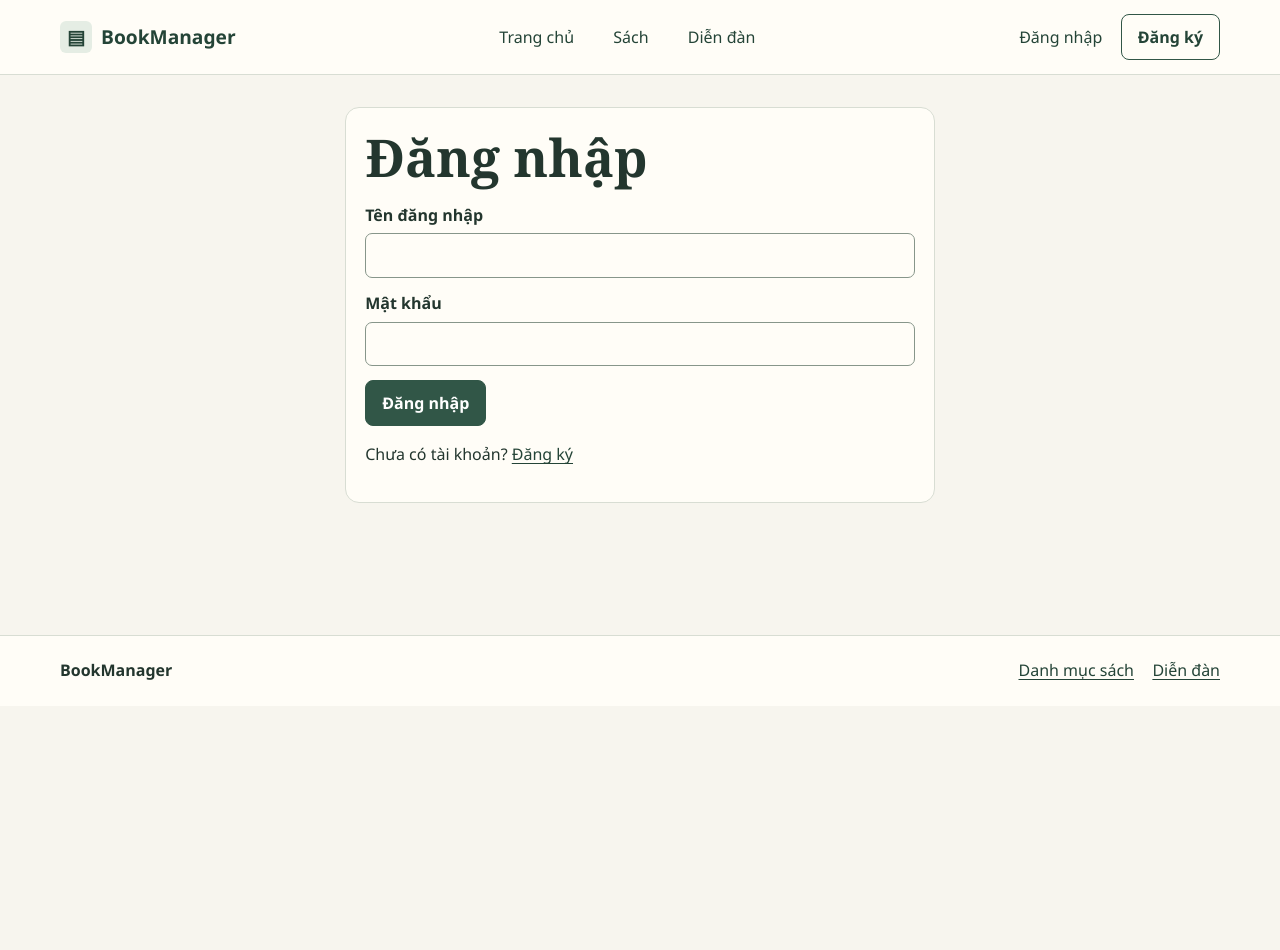
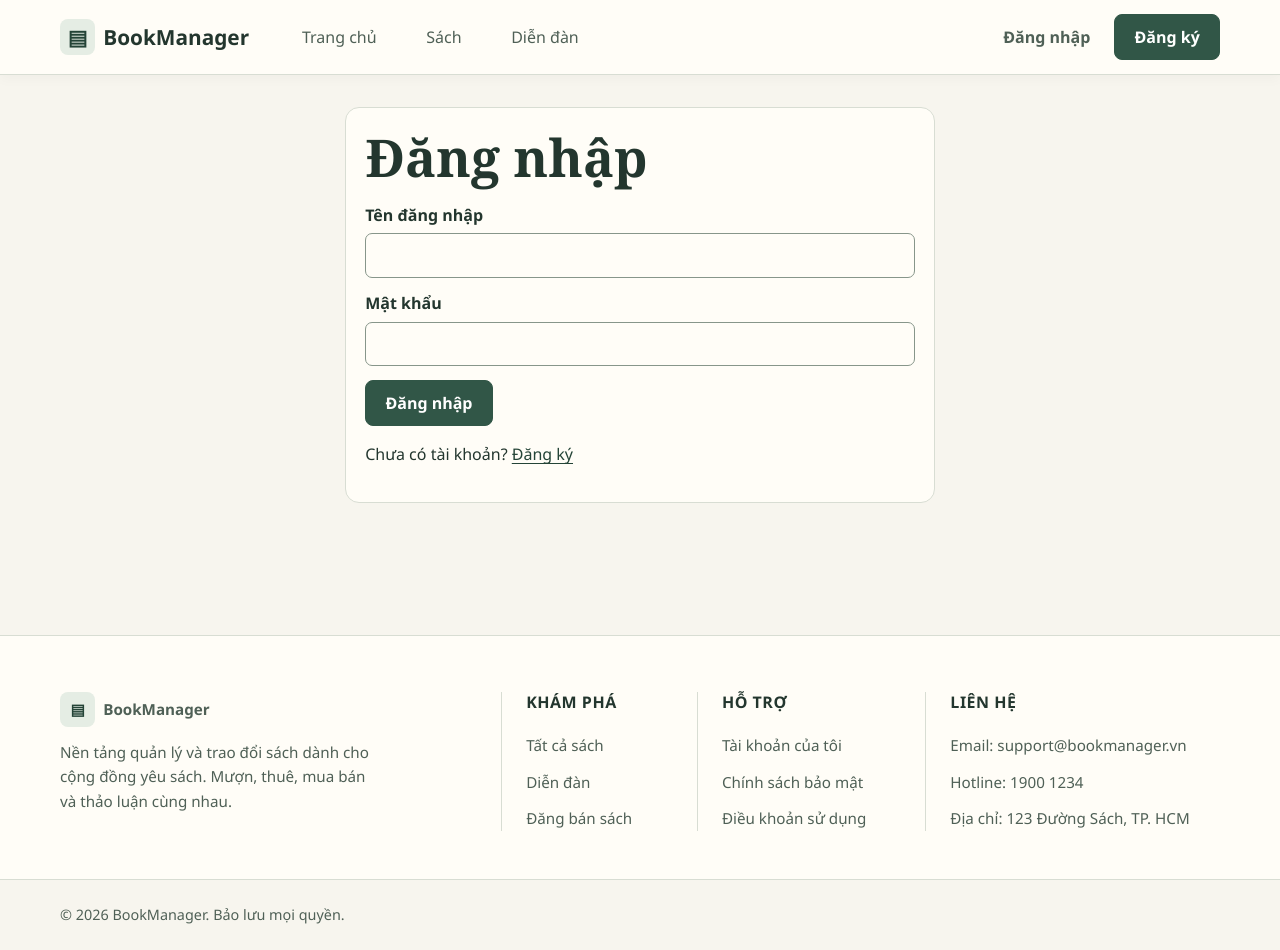
Before and after one commit to lttbinha24128/bookManager, a React (Vite) app in the folder client/: page /login in a window 1280 px wide. Before the commit the page ends 800 px from the top, so only its background shows below. Built offline with nearby package versions, Linux system fonts and the light colour scheme.

Commit message:
Hoàn thiện dự án: Merge code Admin và User

```diff
--- a/client/src/main.jsx
+++ b/client/src/main.jsx
@@ -45,18 +45,70 @@ function Layout() {
   }
   return <>
     <a className="skip-link" href="#main">Đến nội dung chính</a>
-    <header><div className="nav container">
-      <Link className="brand" to="/"><span aria-hidden="true">▤</span> BookManager</Link>
-      <nav aria-label="Điều hướng chính">
-        <NavLink end to="/">Trang chủ</NavLink><NavLink to="/books">Sách</NavLink><NavLink to="/forum">Diễn đàn</NavLink>
-      </nav>
-      <div className="account">
-        {user ? <>{user.role === 'admin' && <Link to="/admin">Quản trị</Link>}<Link to="/profile">Hồ sơ</Link><button className="secondary" onClick={logout}>Đăng xuất</button></>
-          : <><Link to="/login">Đăng nhập</Link><Link className="button secondary" to="/register">Đăng ký</Link></>}
+
+    {/* HEADER MỚI TỪ USER */}
+    <header>
+      <div className="nav container">
+        <div className="nav-left">
+          <Link className="brand" to="/"><span aria-hidden="true">▤</span> BookManager</Link>
+          <nav aria-label="Điều hướng chính">
+            <NavLink end to="/">Trang chủ</NavLink>
+            <NavLink to="/books">Sách</NavLink>
+            <NavLink to="/forum">Diễn đàn</NavLink>
+          </nav>
+        </div>
+        <div className="account">
+          {user ? (
+            <>
+              {user.role === 'admin' && <Link to="/admin">Quản trị</Link>}
+              <Link to="/profile">Hồ sơ</Link>
+              <button className="secondary" onClick={logout}>Đăng xuất</button>
+            </>
+          ) : (
+            <>
+              <Link to="/login" className="login-link">Đăng nhập</Link>
+              <Link className="button" to="/register">Đăng ký</Link>
+            </>
+          )}
+        </div>
       </div>
-    </div></header>
+    </header>
+
     <main id="main" className="container"><Outlet /></main>
-    <footer><div className="container"><strong>BookManager</strong><Link to="/books">Danh mục sách</Link><Link to="/forum">Diễn đàn</Link></div></footer>
+
+    {/* FOOTER MỚI TỪ USER */}
+    <footer>
+      <div className="container footer-grid">
+        <div className="footer-col brand-col">
+          <Link className="brand" to="/"><span aria-hidden="true">▤</span> BookManager</Link>
+          <p className="muted">Nền tảng quản lý và trao đổi sách dành cho cộng đồng yêu sách. Mượn, thuê, mua bán và thảo luận cùng nhau.</p>
+        </div>
+        <div className="footer-col">
+          <h3>Khám phá</h3>
+          <Link to="/books">Tất cả sách</Link>
+          <Link to="/forum">Diễn đàn</Link>
+          <Link to="/sell">Đăng bán sách</Link>
+        </div>
+        <div className="footer-col">
+          <h3>Hỗ trợ</h3>
+          <Link to="/profile">Tài khoản của tôi</Link>
+          <a href="#">Chính sách bảo mật</a>
+          <a href="#">Điều khoản sử dụng</a>
+        </div>
+        <div className="footer-col">
+          <h3>Liên hệ</h3>
+          <a href="mailto:support@bookmanager.vn">Email: support@bookmanager.vn</a>
+          <a href="tel:19001234">Hotline: 1900 1234</a>
+          <p>Địa chỉ: 123 Đường Sách, TP. HCM</p>
+        </div>
+      </div>
+      <div className="footer-bottom">
+        <div className="container">
+          <span>© {new Date().getFullYear()} BookManager. Bảo lưu mọi quyền.</span>
+          <span></span>
+        </div>
+      </div>
+    </footer>
   </>;
 }
 
--- a/client/src/styles.css
+++ b/client/src/styles.css
@@ -23,7 +23,7 @@ a:hover { color: var(--green); }
 button, input, select, textarea { font: inherit; }
 button, .button {
   display: inline-block;
-  padding: .62rem 1rem;
+  padding: .62rem 1.2rem;
   border: 1px solid var(--green);
   border-radius: 8px;
   background: var(--green);
@@ -31,26 +31,17 @@ button, .button {
   font-weight: 650;
   text-decoration: none;
   cursor: pointer;
+  transition: background 0.2s, transform 0.1s;
 }
 button:hover, .button:hover { background: var(--green-dark); color: #fff; }
 button:disabled { opacity: .65; cursor: wait; }
-.secondary { color: var(--green-dark); background: transparent; }
+.secondary { color: var(--green-dark); background: transparent; border: 1px solid transparent; }
 .secondary:hover { background: var(--tint); color: var(--green-dark); }
 :focus-visible { outline: 3px solid #975714; outline-offset: 3px; }
 .skip-link { position: absolute; left: 1rem; top: -5rem; background: var(--surface); padding: .5rem; z-index: 2; }
 .skip-link:focus { top: 1rem; }
 .container { width: min(1160px, calc(100% - 3rem)); margin-inline: auto; }
-header { background: var(--surface); border-bottom: 1px solid var(--line); }
-.nav, .nav nav, .account, footer .container { display: flex; align-items: center; gap: 1.15rem; flex-wrap: wrap; }
-.nav { min-height: 74px; justify-content: space-between; padding-block: .65rem; }
-.nav a { text-decoration: none; }
-.nav nav a { padding: .45rem .65rem; border-radius: 7px; }
-.nav nav a.active, .sidebar a.active { background: var(--tint); font-weight: 700; }
-.brand { font-weight: 800; font-size: 1.2rem; }
-.brand span { display: inline-grid; place-items: center; width: 2rem; height: 2rem; background: var(--tint); border-radius: 6px; margin-right: .25rem; }
-main { min-height: 70vh; padding-block: 2rem 4rem; }
-footer { border-top: 1px solid var(--line); background: var(--surface); padding-block: 1.4rem; }
-footer strong { margin-right: auto; }
+main { min-height: 70vh; padding-block: 2rem 2rem; }
 h1, h2, h3, p { overflow-wrap: anywhere; }
 h1, h2 { font-family: "Baskervville", Georgia, serif; line-height: 1.15; margin: 0 0 1rem; }
 h1 { font-size: clamp(2rem, 4.5vw, 3.25rem); }
@@ -58,26 +49,6 @@ h2 { font-size: clamp(1.45rem, 3vw, 2rem); }
 h3 { font-size: 1.05rem; line-height: 1.35; margin: .5rem 0; }
 small, .muted { color: var(--muted); }
 section + section { margin-top: 2.5rem; }
-.hero {
-  display: grid;
-  grid-template-columns: 1.2fr 1fr;
-  gap: 2rem;
-  align-items: center;
-  padding: clamp(1.5rem, 5vw, 4rem);
-  min-height: 320px;
-  background: var(--tint);
-  border: 1px solid var(--line);
-  border-radius: 22px;
-}
-.hero h1 { font-size: clamp(2.6rem, 7vw, 5.2rem); }
-.hero p { max-width: 37ch; margin-bottom: 1.6rem; }
-.shelf { height: 185px; display: flex; gap: 7px; align-items: flex-end; justify-content: center; border-bottom: 8px solid #796c55; padding-inline: 1rem; }
-.shelf i { width: 13%; height: 83%; border-radius: 6px 6px 2px 2px; background: #446957; border-top: 14px solid #ffffff36; border-bottom: 12px solid #ffffff30; }
-.shelf i:nth-child(2) { height: 100%; background: #ac754d; }
-.shelf i:nth-child(3) { height: 71%; background: #617780; }
-.shelf i:nth-child(4) { height: 90%; background: #8b5a54; }
-.shelf i:nth-child(5) { height: 78%; background: #9a8649; }
-.shelf i:nth-child(6) { height: 65%; background: #456456; transform: rotate(-9deg); transform-origin: bottom left; }
 .card { background: var(--surface); border: 1px solid var(--line); border-radius: var(--radius); }
 .card-body { padding: 1.2rem; }
 .spread, .toolbar, .tabs { display: flex; align-items: center; flex-wrap: wrap; gap: .6rem; }
@@ -143,10 +114,10 @@ td p { margin: .25rem 0; }
 tr:last-child td { border-bottom: 0; }
 .book-cell { display: flex; gap: .55rem; align-items: center; min-width: 135px; }
 .book-cell small { display: block; }
+
 @media (max-width: 760px) {
   .container { width: calc(100% - 1.6rem); }
-  .hero, .book-detail, .admin-layout { grid-template-columns: 1fr; }
-  .shelf { height: 120px; }
+  .book-detail, .admin-layout { grid-template-columns: 1fr; }
   .nav, .nav nav, .account { gap: .4rem; }
   .account { margin-left: auto; }
   .filters { grid-template-columns: 1fr 1fr; }
@@ -160,6 +131,70 @@ tr:last-child td { border-bottom: 0; }
   .account { margin-left: 0; }
 }
 
+/* =========================================
+   FOOTER & NAVBAR MỚI TỪ USER
+   ========================================= */
+footer {
+  border-top: 1px solid var(--line);
+  background: var(--surface);
+  margin-top: auto;
+  padding-top: 3.5rem;
+}
+.footer-grid {
+  display: grid;
+  grid-template-columns: 2.5fr 1fr 1.2fr 1.8fr;
+  gap: 2rem;
+  padding-bottom: 3rem;
+}
+.footer-col {
+  display: flex;
+  flex-direction: column;
+  gap: 0.8rem;
+  border-left: 1px solid var(--line);
+  padding-left: 1.5rem;
+  height: 100%;
+}
+.footer-col.brand-col { border-left: none; padding-left: 0; }
+.brand-col p { font-size: 0.95rem; line-height: 1.6; color: var(--muted); margin: 0; max-width: 320px; word-wrap: break-word; }
+.footer-col a, .footer-col p { text-decoration: none; color: var(--muted); font-size: 0.95rem; margin: 0; transition: all 0.2s ease; }
+.footer-col a:hover { color: var(--green); transform: translateX(4px); }
+.footer-col p:hover { transform: none; color: var(--muted); }
+.footer-col h3 { font-size: 1rem; font-weight: 700; color: var(--ink); margin: 0 0 0.5rem 0; text-transform: uppercase; letter-spacing: 0.5px; }
+.footer-bottom { border-top: 1px solid var(--line); padding-block: 1.5rem; background: var(--paper); font-size: 0.9rem; color: var(--muted); }
+.footer-bottom .container { display: flex; justify-content: space-between; align-items: center; }
+
+@media (max-width: 900px) {
+  .footer-grid { grid-template-columns: 1fr 1fr; }
+  .footer-col { border-left: none; padding-left: 0; }
+}
+@media (max-width: 600px) {
+  .footer-grid { grid-template-columns: 1fr; }
+  .footer-bottom .container { flex-direction: column; gap: 0.5rem; text-align: center; }
+}
+
+header { background: var(--surface); border-bottom: 1px solid var(--line); position: sticky; top: 0; z-index: 100; box-shadow: 0 4px 12px rgba(0,0,0,0.03); }
+.nav { min-height: 74px; display: flex; align-items: center; justify-content: space-between; padding-block: .65rem; }
+.nav-left { display: flex; align-items: center; gap: 2.5rem; }
+.nav nav { display: flex; align-items: center; gap: 1.5rem; }
+.nav nav a { text-decoration: none; color: var(--muted); font-weight: 500; padding: 0.5rem 0.8rem; border-radius: 8px; position: relative; transition: all 0.2s; }
+.nav nav a::after { content: ''; position: absolute; width: 0; height: 2px; bottom: 0; left: 0; background-color: var(--green); transition: width 0.3s ease; }
+.nav nav a:hover { color: var(--green-dark); }
+.nav nav a:hover::after { width: 100%; }
+.nav nav a.active { background: var(--tint); color: var(--green-dark); font-weight: 700; }
+.nav nav a.active::after { width: 100%; }
+.brand { font-weight: 800; font-size: 1.3rem; color: var(--ink); text-decoration: none; display: flex; align-items: center; gap: 0.5rem; }
+.brand span { display: inline-grid; place-items: center; width: 2.2rem; height: 2.2rem; background: var(--tint); color: var(--green-dark); border-radius: 8px; }
+.account { display: flex; align-items: center; gap: 1.5rem; }
+.account a { text-decoration: none; font-weight: 600; color: var(--muted); }
+.account a:hover { color: var(--green); }
+.account a.login-link { color: var(--muted); font-weight: 600; text-decoration: none; }
+.account a.login-link:hover { color: var(--green-dark); }
+.button, .button:visited, a.button { color: #ffffff !important; }
+
+
+/* =========================================
+   CSS ĐẶC BIỆT CỦA ADMIN (THANH CUỘN & TOAST)
+   ========================================= */
 .table-scroll {
   max-height: 480px;
   overflow: auto;
@@ -167,19 +202,16 @@ tr:last-child td { border-bottom: 0; }
   border: 1px solid var(--line);
   background: var(--surface);
 }
-
 .table-scroll .table-wrap {
   border: none;
   border-radius: 0;
   overflow: visible;
   width: 100%;
 }
-
 .table-scroll table {
   width: 100%;
   min-width: 100%;
 }
-
 .table-scroll th {
   position: sticky;
   top: -1px;
@@ -187,12 +219,10 @@ tr:last-child td { border-bottom: 0; }
   background-color: var(--tint);
   box-shadow: 0 1px 0 var(--line);
 }
-
 .table-scroll .toolbar {
   flex-wrap: nowrap;
   white-space: nowrap;
 }
-
 .toast {
   position: fixed;
   bottom: 20px;
@@ -212,3 +242,37 @@ tr:last-child td { border-bottom: 0; }
   from { transform: translateY(100%); opacity: 0; }
   to { transform: translateY(0); opacity: 1; }
 }
+
+.category-grid {
+  display: grid;
+  grid-template-columns: repeat(auto-fit, minmax(150px, 1fr));
+  gap: 1rem;
+}
+.category-card {
+  background: var(--surface);
+  border: 1px solid var(--line);
+  border-radius: 8px;
+  padding: 1.5rem;
+  text-align: center;
+  text-decoration: none;
+  font-weight: 600;
+  color: var(--ink);
+  transition: all 0.2s;
+}
+.category-card:hover {
+  border-color: var(--green);
+  color: var(--green);
+  transform: translateY(-2px);
+}
+.features-grid {
+  display: grid;
+  grid-template-columns: repeat(auto-fit, minmax(250px, 1fr));
+  gap: 2rem;
+}
+.feature-item {
+  display: flex;
+  flex-direction: column;
+  gap: 0.5rem;
+  text-align: center;
+  align-items: center;
+}
--- a/package.json
+++ b/package.json
@@ -3,6 +3,7 @@
   "version": "1.0.0",
   "main": "server/index.js",
   "scripts": {
+    "dev": "vite",
     "start": "node server/index.js",
     "seed": "node server/seed.js",
     "build": "vite build --config client/vite.config.mjs",
```
Also changed, not shown: client/src/pages/Home.jsx (+77 -11 lines), 1 other file (tests, documents, lock files or other folders).
